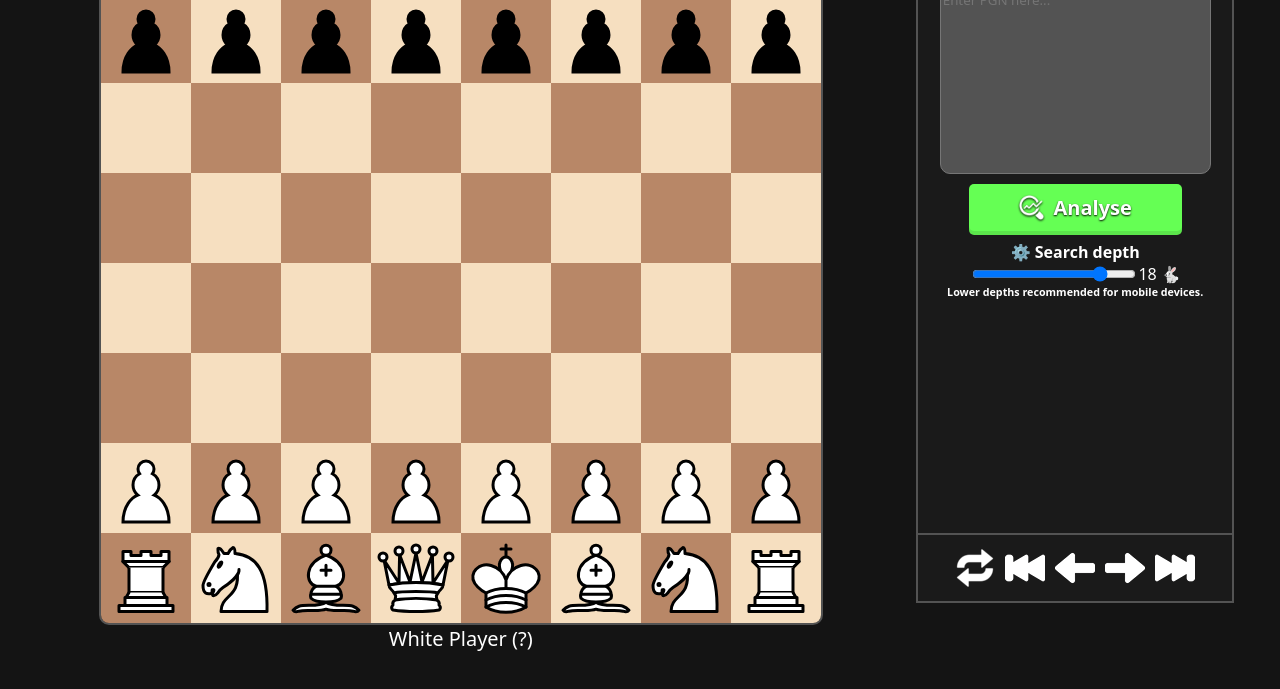
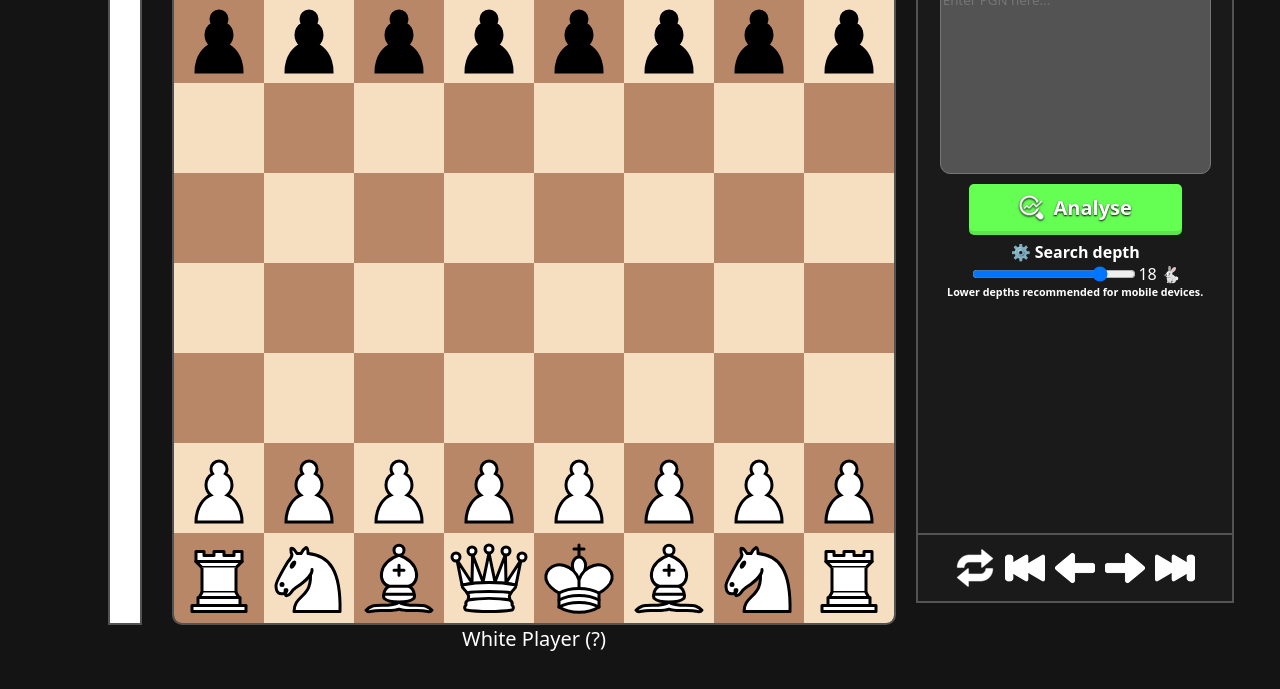
Before and after one commit to WintrCat/freechess, a website: page client/pages/report/index.html in a window 1280 px wide. Shown: the part 105-794 px from the top of the page. Drawn offline with nearby package versions, Linux system fonts and the light colour scheme; files that its build step writes are made by us from their sources; files whose address does not match are found by name.

Commit message:
Start work on evaluation bar

```diff
--- a/client/pages/report/css/board.css
+++ b/client/pages/report/css/board.css
@@ -3,8 +3,18 @@
     font-size: 20px;
 }
 
-#board-container {
+#board-outer-container {
+    justify-content: end;
+    gap: 30px;
+}
+
+#board-inner-container {
     flex-direction: column;
+}
+
+#evaluation-bar {
+    background-color: white;
+    border: 2px solid var(--border-color);
 }
 
 #board {
--- a/client/pages/report/index.html
+++ b/client/pages/report/index.html
@@ -26,12 +26,16 @@
 
     <div class="center">
         <div id="review-container">
-            <div id="board-container" class="center">
-                <div id="black-player-profile" class="profile">Black Player (?)</div>
+            <div id="board-outer-container" class="center">
+                <canvas id="evaluation-bar" width="30" height="720"></canvas>
 
-                <canvas id="board" width="720" height="720"></canvas>
+                <div id="board-inner-container" class="center">
+                    <div id="black-player-profile" class="profile">Black Player (?)</div>
 
-                <div id="white-player-profile" class="profile">White Player (?)</div>
+                    <canvas id="board" width="720" height="720"></canvas>
+
+                    <div id="white-player-profile" class="profile">White Player (?)</div>
+                </div>
             </div>
 
             <div id="review-panel">
--- a/client/pages/report/js/board.js
+++ b/client/pages/report/js/board.js
@@ -1,7 +1,12 @@
 /**
  * @type {CanvasRenderingContext2D}
  */
-const ctx = document.querySelector("#board").getContext("2d");
+const ctx = $("#board").get(0).getContext("2d");
+
+/**
+ * @type {CanvasRenderingContext2D}
+ */
+const evaluationBarCtx = $("#evaluation-bar").get(0).getContext("2d");
 
 const classificationColours = {
     "brilliant": "#1baaa6",
@@ -40,6 +45,15 @@ function getBoardCoordinates(square) {
             y: 8 - parseInt(square.slice(1))
         }
     }
+}
+
+/**
+ * @param {{type: "cp" | "mate", value: number}} evaluation
+ */
+function drawEvaluationBar(evaluation) {
+    evaluationBarCtx.clearRect(0, 0, 30, 720);
+
+
 }
 
 function drawBoard(fen) {
```
